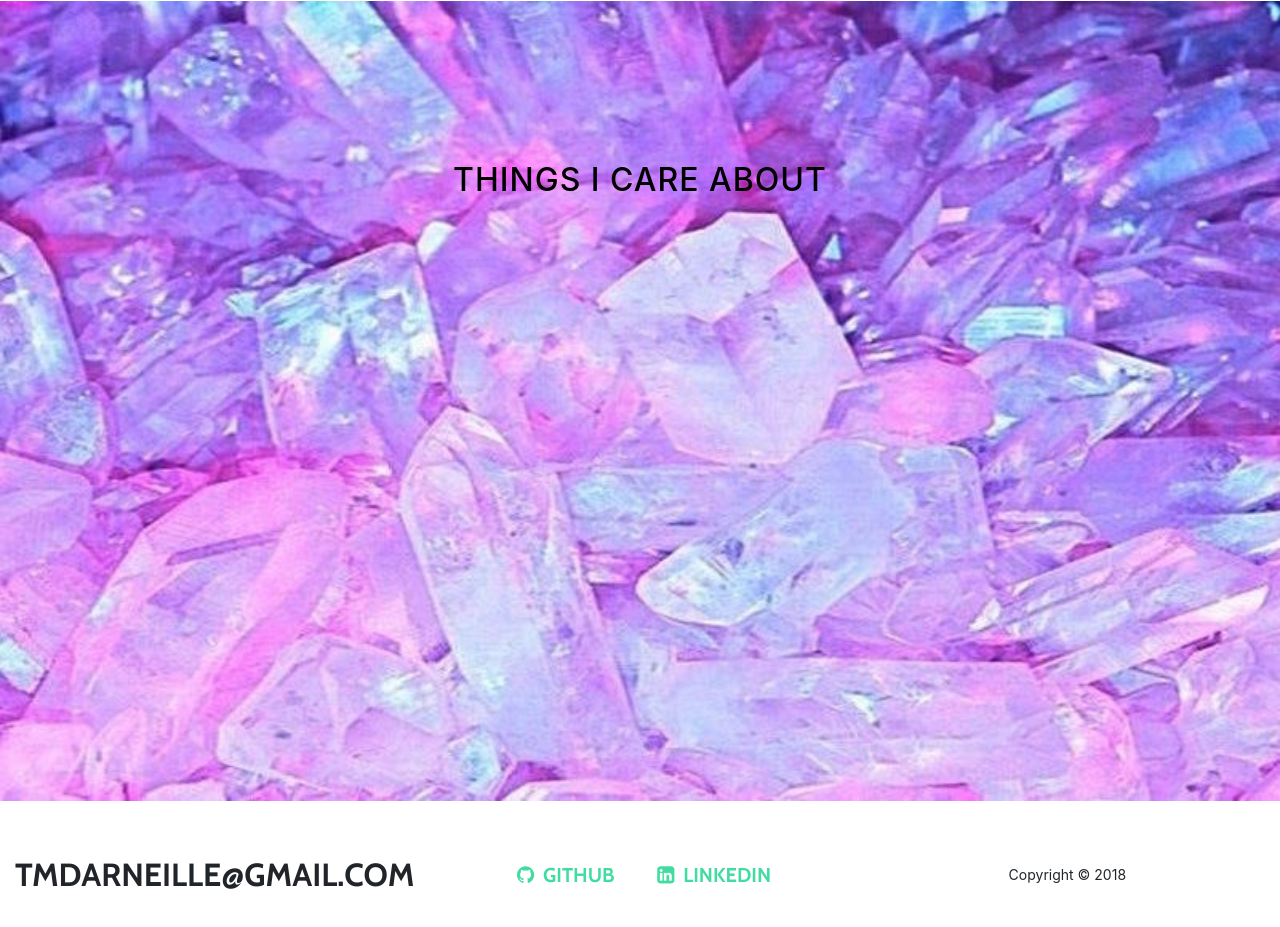
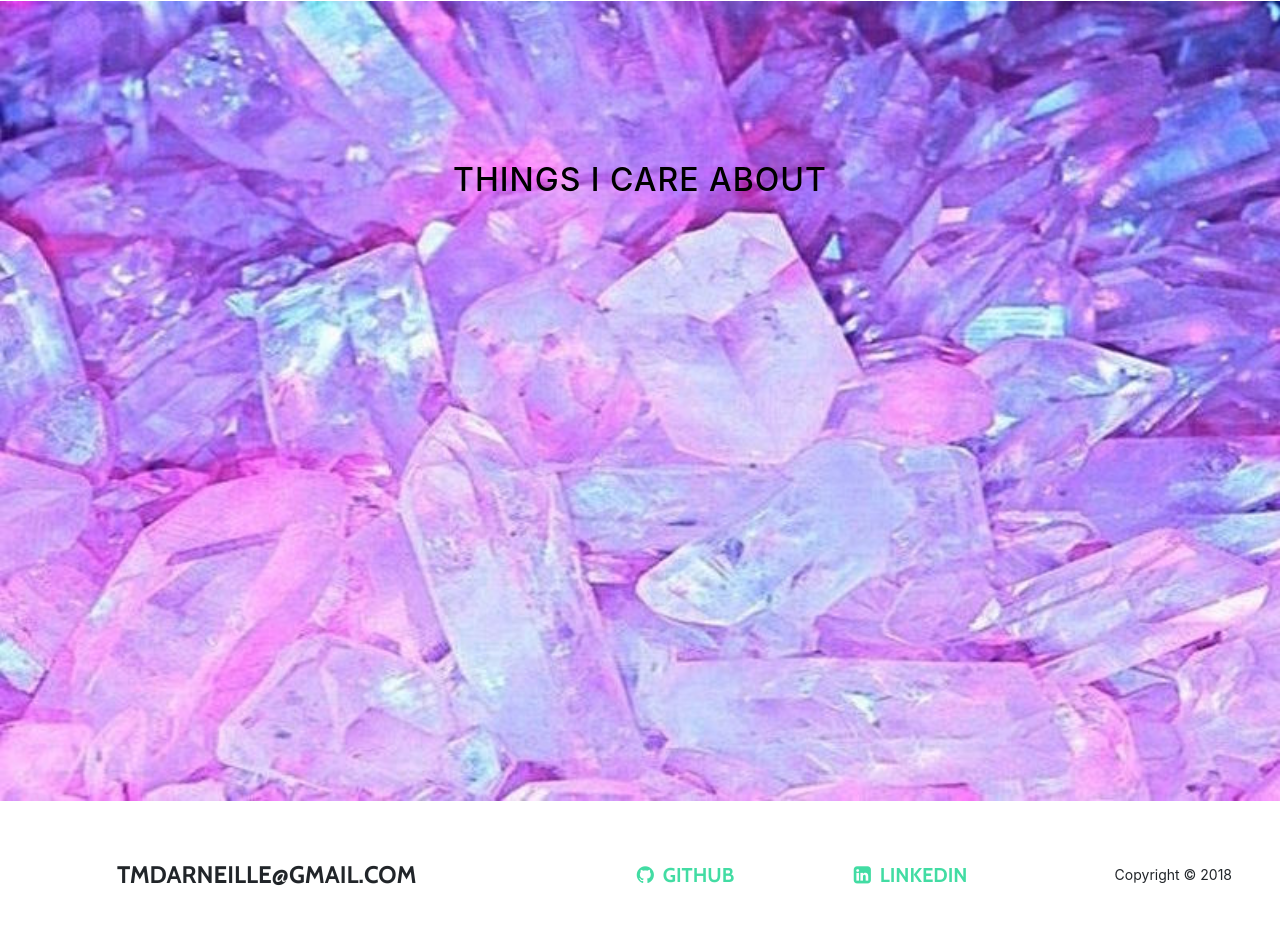
Before and after one commit to egarrett94/portfolio, a website with bundled scripts: page index.html in a window 1280 px wide. Shown: the part 3359-4286 px from the top of the page. Built offline with nearby package versions, Linux system fonts and the light colour scheme.

Commit message:
fixed social button spacing

```diff
--- a/css/grayscale.css
+++ b/css/grayscale.css
@@ -30,7 +30,16 @@ h6 {
   font-family: 'Cabin', 'Helvetica Neue', Helvetica, Arial, sans-serif;
   font-weight: 700;
   text-transform: uppercase;
-  font-size: 2rem;
+  font-size: 1.5rem;
+  padding-left: auto;
+}
+
+.left-social {
+  margin-right: 3vw;
+}
+
+.right-social {
+  margin-left: 3vw;
 }
 
 p {
--- a/index.html
+++ b/index.html
@@ -129,18 +129,18 @@
     <footer id="foot">
       <div class="container-fluid">
         <div class="row align-items-center">
-          <div class="col"><span id="email">tmdarneille@gmail.com</span></div>
-          <div class="col">
-            <a href="https://github.com/TaylorDarneille" class="btn btn-default btn-lg">
+          <div class="col-5"><span id="email">tmdarneille@gmail.com</span></div>
+          <div class="col-5">
+            <a href="https://github.com/TaylorDarneille" class="btn btn-default btn-lg left-social">
               <i class="fa fa-github fa-fw"></i>
               <span class="network-name">Github</span>
             </a>
-            <a href="https://www.linkedin.com/in/taylordarneille" class="btn btn-default btn-lg">
+            <a href="https://www.linkedin.com/in/taylordarneille" class="btn btn-default btn-lg right-social">
               <i class="fa fa-linkedin-square fa-fw"></i>
               <span class="network-name">LinkedIn</span>
             </a>
           </div>
-          <div class="col"><p>Copyright &copy; 2018</p></div>
+          <div class="col-2"><p>Copyright &copy; 2018</p></div>
         </div>
       </div>
     </footer>
```
